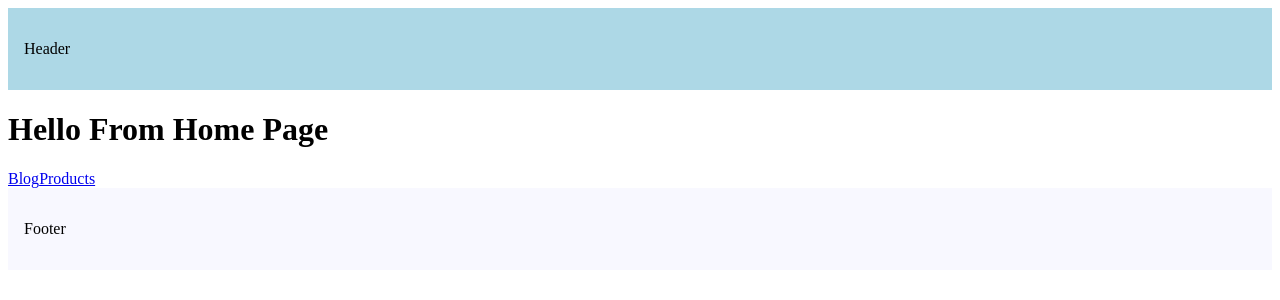
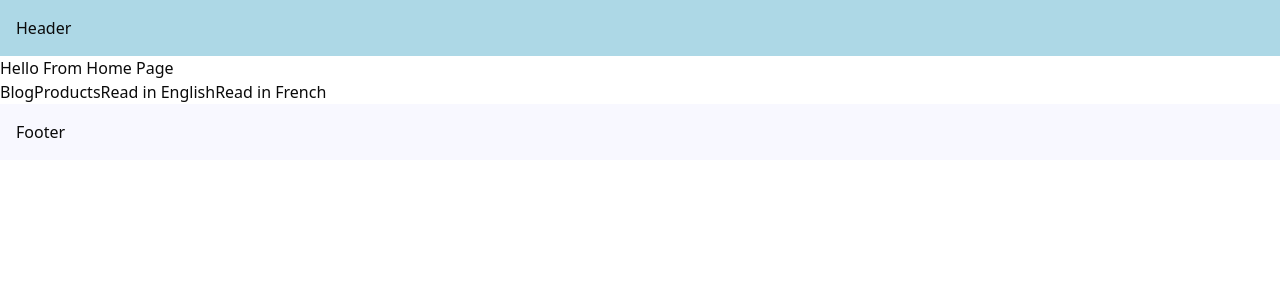
Before and after one commit to Hamza160/nextjs-tut, a Next.js app: page / in a window 1280 px wide. Shown: the top 300 px of the page. Built offline with nearby package versions, Linux system fonts and the light colour scheme.

Commit message:
Params and searchParams for Server Component Done

```diff
--- /dev/null
+++ b/src/app/articles/[articleId]/page.tsx
@@ -0,0 +1,22 @@
+import Link from "next/link";
+
+interface Props{
+    params: Promise<{articleId:string}>
+    searchParams: Promise<{lang?: "en" | "es" | "fr"}>
+}
+export default async function ArticleDetailPage({params, searchParams}: Props)  {
+    const {articleId} = await params;
+    const {lang = "en"} = await searchParams;
+    return (
+        <div>
+            <h1>News Articles {articleId}</h1>
+            <p>Reading in Language {lang}</p>
+
+            <div>
+                <Link href={`/articles/${articleId}?lang=${lang}`}>English</Link>
+                <Link href={`/articles/${articleId}?lang=${lang}`}>Spanish</Link>
+                <Link href={`/articles/${articleId}?lang=${lang}`}>French</Link>
+            </div>
+        </div>
+    )
+}
--- /dev/null
+++ b/src/app/globals.css
@@ -0,0 +1,126 @@
+@import "tailwindcss";
+@import "tw-animate-css";
+
+@custom-variant dark (&:is(.dark *));
+
+@theme {
+    --color-cabbage: #ce3df3;
+}
+
+@theme inline {
+    --color-background: var(--background);
+    --color-foreground: var(--foreground);
+    --font-sans: var(--font-geist-sans);
+    --font-mono: var(--font-geist-mono);
+    --color-sidebar-ring: var(--sidebar-ring);
+    --color-sidebar-border: var(--sidebar-border);
+    --color-sidebar-accent-foreground: var(--sidebar-accent-foreground);
+    --color-sidebar-accent: var(--sidebar-accent);
+    --color-sidebar-primary-foreground: var(--sidebar-primary-foreground);
+    --color-sidebar-primary: var(--sidebar-primary);
+    --color-sidebar-foreground: var(--sidebar-foreground);
+    --color-sidebar: var(--sidebar);
+    --color-chart-5: var(--chart-5);
+    --color-chart-4: var(--chart-4);
+    --color-chart-3: var(--chart-3);
+    --color-chart-2: var(--chart-2);
+    --color-chart-1: var(--chart-1);
+    --color-ring: var(--ring);
+    --color-input: var(--input);
+    --color-border: var(--border);
+    --color-destructive: var(--destructive);
+    --color-accent-foreground: var(--accent-foreground);
+    --color-accent: var(--accent);
+    --color-muted-foreground: var(--muted-foreground);
+    --color-muted: var(--muted);
+    --color-secondary-foreground: var(--secondary-foreground);
+    --color-secondary: var(--secondary);
+    --color-primary-foreground: var(--primary-foreground);
+    --color-primary: var(--primary);
+    --color-popover-foreground: var(--popover-foreground);
+    --color-popover: var(--popover);
+    --color-card-foreground: var(--card-foreground);
+    --color-card: var(--card);
+    --radius-sm: calc(var(--radius) - 4px);
+    --radius-md: calc(var(--radius) - 2px);
+    --radius-lg: var(--radius);
+    --radius-xl: calc(var(--radius) + 4px);
+}
+
+:root {
+    --radius: 0.625rem;
+    --background: oklch(1 0 0);
+    --foreground: oklch(0.145 0 0);
+    --card: oklch(1 0 0);
+    --card-foreground: oklch(0.145 0 0);
+    --popover: oklch(1 0 0);
+    --popover-foreground: oklch(0.145 0 0);
+    --primary: oklch(0.205 0 0);
+    --primary-foreground: oklch(0.985 0 0);
+    --secondary: oklch(0.97 0 0);
+    --secondary-foreground: oklch(0.205 0 0);
+    --muted: oklch(0.97 0 0);
+    --muted-foreground: oklch(0.556 0 0);
+    --accent: oklch(0.97 0 0);
+    --accent-foreground: oklch(0.205 0 0);
+    --destructive: oklch(0.577 0.245 27.325);
+    --border: oklch(0.922 0 0);
+    --input: oklch(0.922 0 0);
+    --ring: oklch(0.708 0 0);
+    --chart-1: oklch(0.646 0.222 41.116);
+    --chart-2: oklch(0.6 0.118 184.704);
+    --chart-3: oklch(0.398 0.07 227.392);
+    --chart-4: oklch(0.828 0.189 84.429);
+    --chart-5: oklch(0.769 0.188 70.08);
+    --sidebar: oklch(0.985 0 0);
+    --sidebar-foreground: oklch(0.145 0 0);
+    --sidebar-primary: oklch(0.205 0 0);
+    --sidebar-primary-foreground: oklch(0.985 0 0);
+    --sidebar-accent: oklch(0.97 0 0);
+    --sidebar-accent-foreground: oklch(0.205 0 0);
+    --sidebar-border: oklch(0.922 0 0);
+    --sidebar-ring: oklch(0.708 0 0);
+}
+
+.dark {
+    --background: oklch(0.145 0 0);
+    --foreground: oklch(0.985 0 0);
+    --card: oklch(0.205 0 0);
+    --card-foreground: oklch(0.985 0 0);
+    --popover: oklch(0.205 0 0);
+    --popover-foreground: oklch(0.985 0 0);
+    --primary: oklch(0.922 0 0);
+    --primary-foreground: oklch(0.205 0 0);
+    --secondary: oklch(0.269 0 0);
+    --secondary-foreground: oklch(0.985 0 0);
+    --muted: oklch(0.269 0 0);
+    --muted-foreground: oklch(0.708 0 0);
+    --accent: oklch(0.269 0 0);
+    --accent-foreground: oklch(0.985 0 0);
+    --destructive: oklch(0.704 0.191 22.216);
+    --border: oklch(1 0 0 / 10%);
+    --input: oklch(1 0 0 / 15%);
+    --ring: oklch(0.556 0 0);
+    --chart-1: oklch(0.488 0.243 264.376);
+    --chart-2: oklch(0.696 0.17 162.48);
+    --chart-3: oklch(0.769 0.188 70.08);
+    --chart-4: oklch(0.627 0.265 303.9);
+    --chart-5: oklch(0.645 0.246 16.439);
+    --sidebar: oklch(0.205 0 0);
+    --sidebar-foreground: oklch(0.985 0 0);
+    --sidebar-primary: oklch(0.488 0.243 264.376);
+    --sidebar-primary-foreground: oklch(0.985 0 0);
+    --sidebar-accent: oklch(0.269 0 0);
+    --sidebar-accent-foreground: oklch(0.985 0 0);
+    --sidebar-border: oklch(1 0 0 / 10%);
+    --sidebar-ring: oklch(0.556 0 0);
+}
+
+@layer base {
+    * {
+        @apply border-border outline-ring/50;
+    }
+    body {
+        @apply bg-background text-foreground;
+    }
+}
--- a/src/app/layout.tsx
+++ b/src/app/layout.tsx
@@ -1,7 +1,7 @@
 import {Metadata} from "next";
 import Header from "@/components/Header";
 import Footer from "@/components/Footer";
-
+import './globals.css'
 export const metadata: Metadata = {
     title: {
         default:"NextJs Tutorial - Codevolution", // Fallback For Child Routes
@@ -16,7 +16,7 @@ export default function RootLayout({
     children: React.ReactNode
 }) {
     return (
-        <html lang="en">
+        <html lang="en" suppressHydrationWarning>
         <body>
         <Header/>
         {children}
--- a/src/app/page.tsx
+++ b/src/app/page.tsx
@@ -5,6 +5,8 @@ export default function HomePage() {
             <h1>Hello From Home Page</h1>
             <Link href="/blog">Blog</Link>
             <Link href="/products">Products</Link>
+            <Link href="/articles/breaking-news-123?lang=en">Read in English</Link>
+            <Link href="/articles/breaking-news-123?lang=fr">Read in French</Link>
         </>
     )
 }
```
